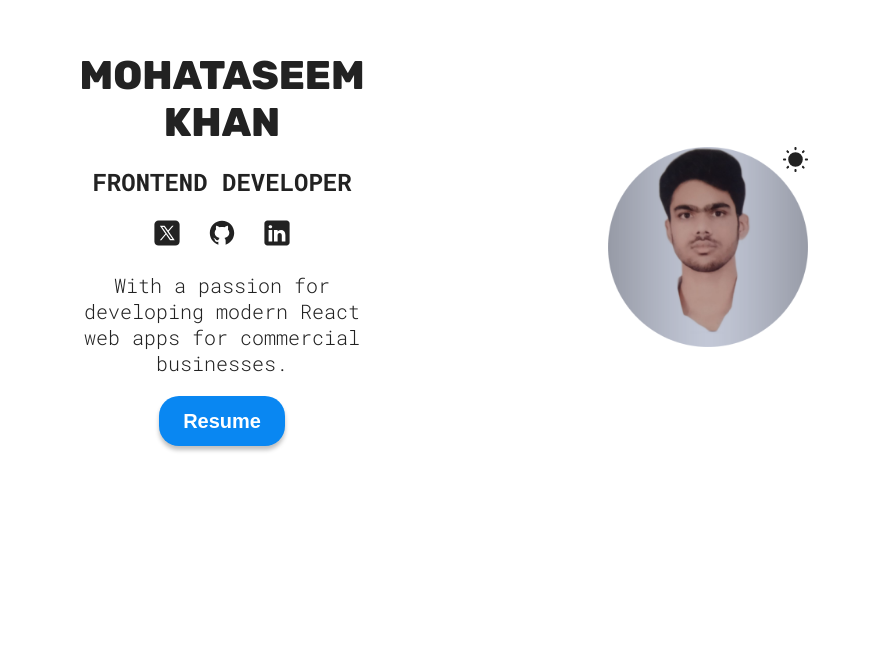
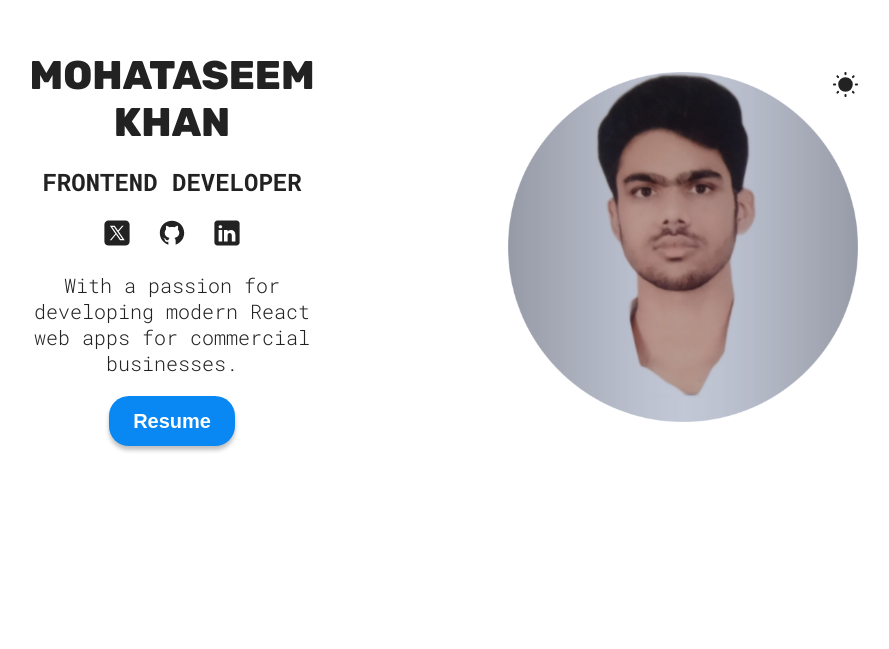
Before and after one commit to Mohataseem89/PRODIGY_WD_04, a React (Vite) app in the folder mohataseem/: page / in a window 1280 px wide. Shown: the part 151-800 px from the top of the page, without its empty margins (197-1086 px from the left). Built offline with nearby package versions, Linux system fonts and the light colour scheme.

Commit message:
file updated

```diff
--- a/mohataseem/src/sections/photosec/photosecStyles.module.css
+++ b/mohataseem/src/sections/photosec/photosecStyles.module.css
@@ -83,7 +83,7 @@
     align-items: center;
     justify-content: space-evenly;
 
-    .hero {
+    .phootu {
       max-width: 350px;
       width: 350px;
     }
@@ -92,7 +92,7 @@
 
 @media (width >= 1400px) {
   .container {
-    .hero {
+    .phootu {
       max-width: 400px;
       width: 400px;
     }
```
